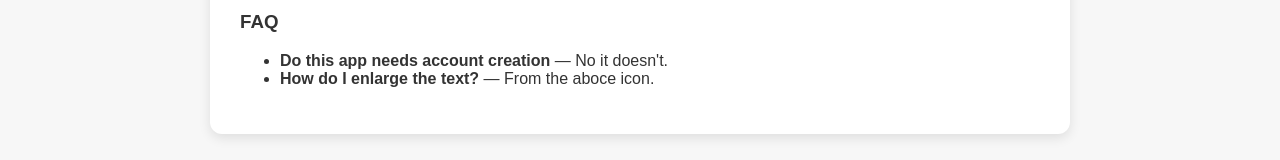
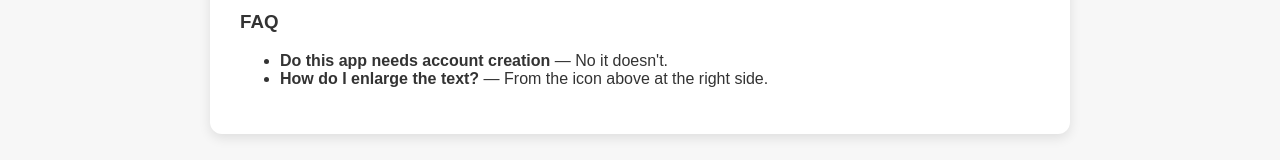
Before and after one commit to MuhammedRefaat/azkar-support, a plain HTML site: page index.html in a window 1280 px wide. Shown: the part 359-519 px from the top of the page. Drawn offline with Linux system fonts and the light colour scheme.

Commit message:
Fix FAQ text for enlarging text instructions

```diff
--- a/index.html
+++ b/index.html
@@ -53,7 +53,7 @@
     <h3>FAQ</h3>
     <ul>
       <li><strong>Do this app needs account creation</strong> — No it doesn't.</li>
-      <li><strong>How do I enlarge the text?</strong> — From the aboce icon.</li>
+      <li><strong>How do I enlarge the text?</strong> — From the icon above at the right side.</li>
     </ul>
 
   </div>
```
